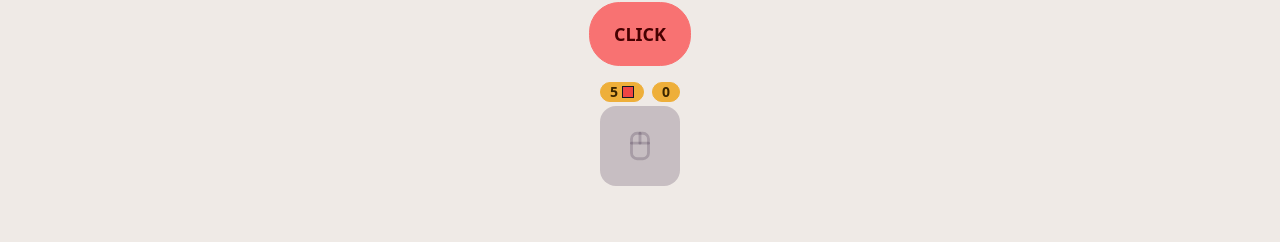
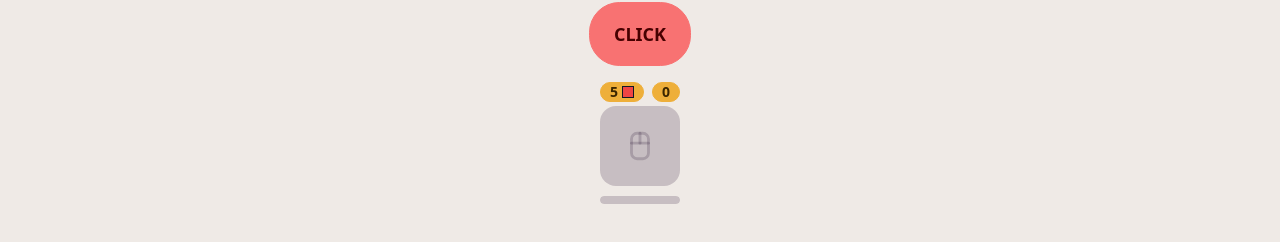
Before and after one commit to cakegod/svelte-kit-playground, a SvelteKit app: page /idle-game-2 in a window 1280 px wide. Shown: the part 168-410 px from the top of the page. Built offline with nearby package versions, Linux system fonts and the light colour scheme.

Commit message:
feat: progress bar

```diff
--- a/src/routes/idle-game-2/Upgrades.svelte
+++ b/src/routes/idle-game-2/Upgrades.svelte
@@ -5,7 +5,6 @@
 	import { COLORS_NAME, CURRENCY_COLORS } from './data';
 	import { rawCurrency, upgrades } from './store';
 	import { slide } from 'svelte/transition';
-	import type { Upgrade } from './classes';
 
 	function rawCurrencyToCurrencyColor(price: number, name?: boolean) {
 		const stringifiedPrice = String(price).split('');
@@ -16,31 +15,9 @@
 		}
 		return `${stringifiedPrice[0]}${stringifiedPrice[0 + 1] ? '.' + stringifiedPrice[0 + 1] : ''}`;
 	}
-
-	function buyUpgrade(upgrade: Upgrade) {
-		if ($rawCurrency < upgrade.getPrice()) return;
-		rawCurrency.decrease(upgrade.getPrice());
-
-		upgrades.update(
-			$upgrades.map((u) => {
-				if (u.name === upgrade.name) {
-					if (upgrade.level > 0 && upgrade.level % 4 === 0) {
-						upgrade.amount -= 1;
-						upgrade.power += 10;
-					} else {
-						upgrade.amount += 1;
-					}
-
-					upgrade.level += 1;
-
-					return upgrade;
-				}
-				return u;
-			})
-		);
-	}
 </script>
 
+<div class="flex gap-4">
 	{#each $upgrades as upgrade}
 		<div class="flex flex-col items-center gap-1">
 			<div class="flex w-full justify-between">
@@ -48,16 +25,23 @@
 					{rawCurrencyToCurrencyColor(upgrade.getPrice())}
 					<Cell color={rawCurrencyToCurrencyColor(upgrade.getPrice(), true)} /></span
 				>
-			<span class="badge-accent badge font-bold">{upgrade.amount}</span>
+				<span class="badge-accent badge font-bold">{upgrade.level}</span>
 			</div>
+
 			<Tooltip>
 				<button
 					disabled={upgrade.getPrice() > $rawCurrency}
-				on:click={() => buyUpgrade(upgrade)}
+					on:click={() => upgrade.buyUpgrade()}
 					class="rounded-box btn flex h-20 w-20 flex-col gap-2"
 				>
 					<IconMouse2 size={34} />
 				</button>
+				<progress
+					class="w-content progress"
+					value={$rawCurrency}
+					max={upgrade.getPrice()}
+					class:progress-success={!(upgrade.getPrice() > $rawCurrency)}
+				/>
 
 				<div
 					transition:slide
@@ -81,3 +65,4 @@
 			</Tooltip>
 		</div>
 	{/each}
+</div>
```
Lines whose indentation alone changed are shown as unchanged.
